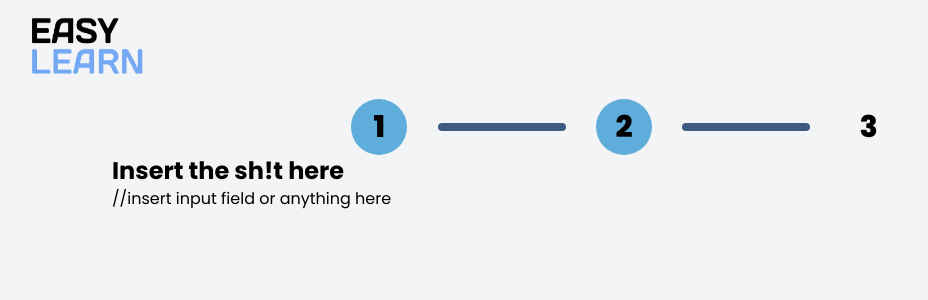
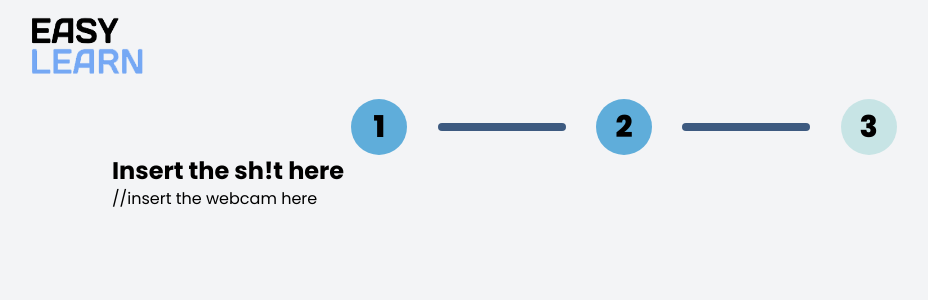
Before and after one commit to jdpena28/easylearn-kyc, a Next.js app: page /Step2 in a window 1280 px wide. Shown: the top 300 px of the page, without its empty margins (16-944 px from the left). Built offline with nearby package versions, Linux system fonts and the light colour scheme.

Commit message:
Bugfix: colors tailwind not working

```diff
--- a/pages/Step2.jsx
+++ b/pages/Step2.jsx
@@ -1,15 +1,19 @@
 import React from "react"
+import Head from "next/head"
 import Layout from "../src/components/Layout"
 import StepIndicator from "../src/components/StepIndicator"
 
 const Step2 = () => {
   return (
     <Layout>
-      <StepIndicator stepColor2={"highlight"} stepColor3={"secondary"} />
+        <Head>
+            <title>Step 2 - Facial Identity</title>
+        </Head>
+      <StepIndicator stepColor2={"bg-highlight"} stepColor3={"bg-secondary"} />
       <div className='relative container mx-auto'>
         <h3 className='font-bold text-2xl'>Insert the sh!t here</h3>
         <div className='mx-auto max-w-6xl'>
-              //insert input field or anything here
+              //insert the webcam here
         </div>
       </div>
     </Layout>
--- a/pages/index.jsx
+++ b/pages/index.jsx
@@ -20,7 +20,7 @@ const App = () => {
   ]
   return (
     <Layout>
-      <StepIndicator stepColor2={"secondary"} stepColor3={"secondary"} />
+      <StepIndicator stepColor2={"bg-secondary"} stepColor3={"bg-secondary"} />
       <div className='relative container mx-auto'>
         <h3 className='font-bold text-2xl'>Personal Information</h3>
         <div className='mx-auto max-w-6xl'>
--- a/src/components/StepIndicator.jsx
+++ b/src/components/StepIndicator.jsx
@@ -7,11 +7,11 @@ const StepIndicator = ({stepColor2,stepColor3}) => {
         <span className='absolute inset-0 m-auto text-3xl font-extrabold text-center leading-[3.5rem]'>1</span>
       </div>
       <div className="w-32 h-2 bg-line rounded-3xl" />
-      <div className={`relative w-14 h-14 rounded-full bg-${stepColor2}`}>
+      <div className={`relative w-14 h-14 rounded-full ${stepColor2}`}>
         <span className='absolute inset-0 m-auto text-3xl font-extrabold text-center leading-[3.5rem]'>2</span>
       </div>
       <div className="w-32 h-2 bg-line rounded-3xl" />
-      <div className={`relative w-14 h-14 rounded-full bg-${stepColor3}`}>
+      <div className={`relative w-14 h-14 rounded-full ${stepColor3}`}>
         <span className='absolute inset-0 m-auto text-3xl font-extrabold text-center leading-[3.5rem]'>3</span>
       </div>
     </div>
```
